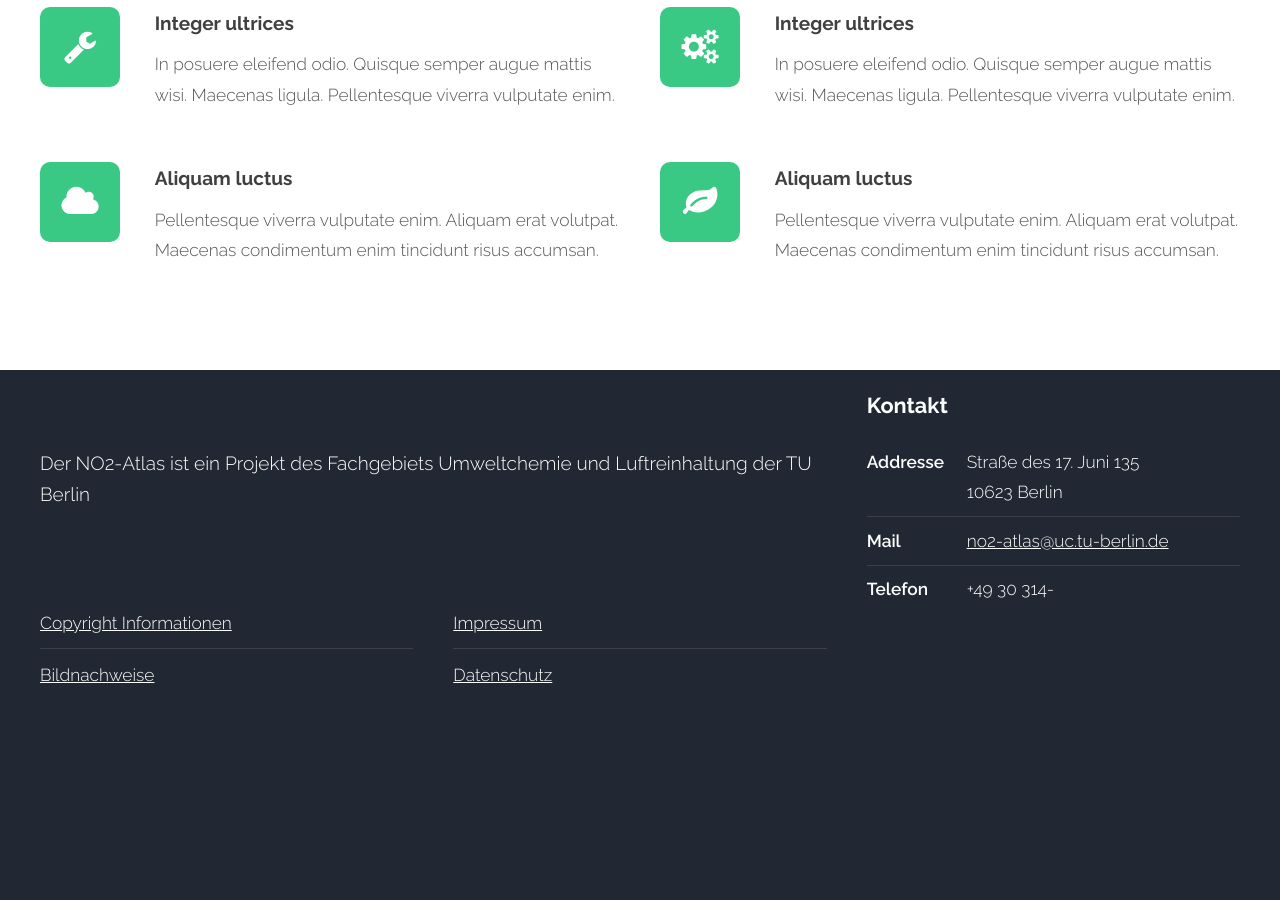
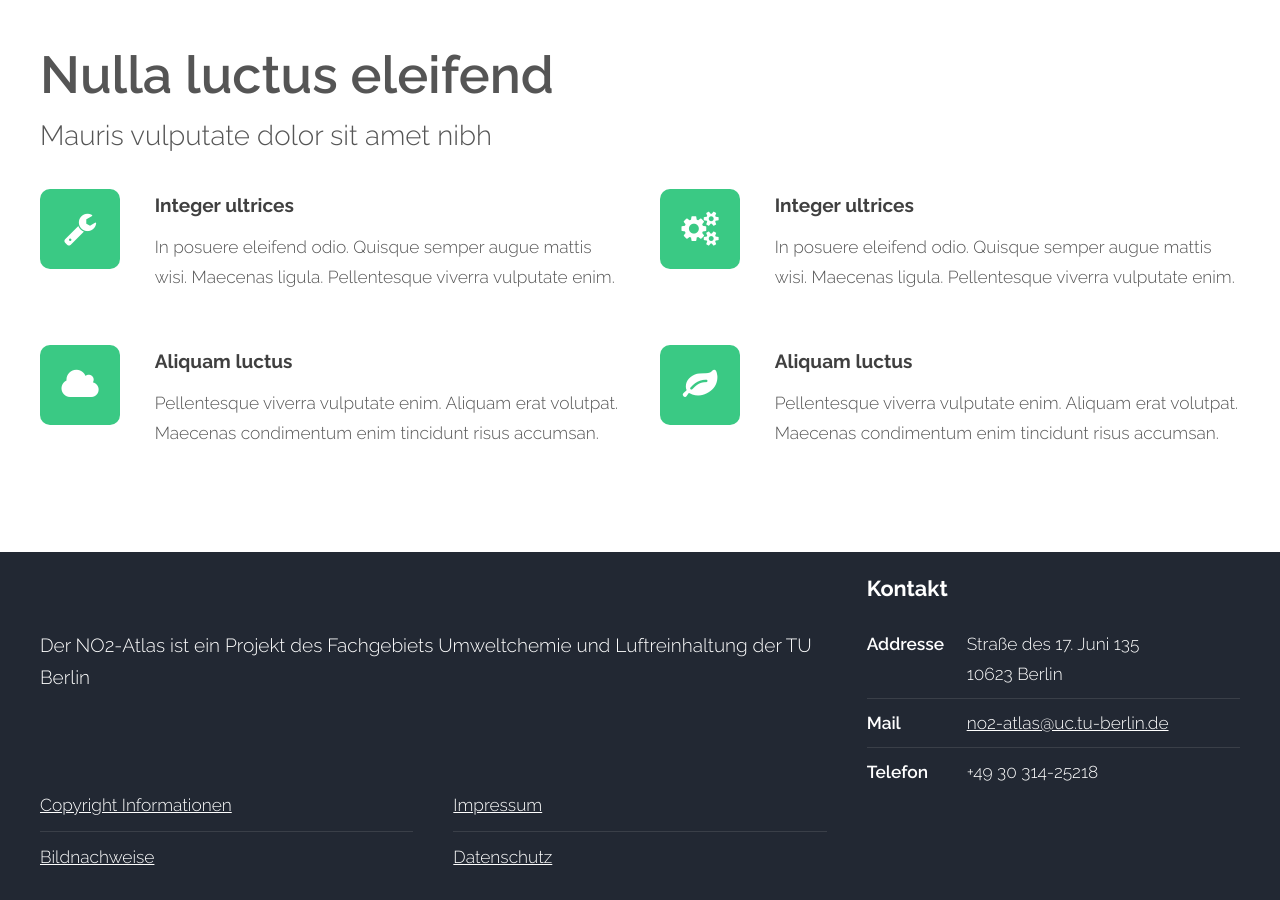
Before and after one commit to Purpurschwarz/no2-atlas, a Jekyll site: the page built from index.html, in a window 1280 px wide and 900 px high, scrolled down 1200 px. Built offline with Jekyll 4.4.1, drawn with Linux system fonts in a browser that asks for light colours; nearby versions of some CDN libraries; library files that are not in the unit come from our copies; the list of posts is cut into pages by our own code; before the commit the page ends 1918 px from its top, so only the background shows below that.

Commit message:
links test

```diff
--- a/_layouts/default.html
+++ b/_layouts/default.html
@@ -73,7 +73,7 @@
 										</li>
 										<li>
 											<span class="phone">Telefon</span>
-											<span>+49 30 314-</span>
+											<span>+49 30 314-25218</span>
 										</li>
 									</ul>
 								</section>
--- a/_layouts/landing.html
+++ b/_layouts/landing.html
@@ -35,15 +35,15 @@
 					</header>
 					<div class="row no-collapse-1">
 						<section class="4u">
-							<a href="#" class="image feature"><img src="{{ site.baseurl }}/assets/images/pic02.jpg" alt=""></a>
+							<a href="#" class="image feature"><img src="assets/images/pic02.jpg" alt=""></a>
 							<p>Nam in massa. Sed vel tellus. Curabitur sem urna, consequat vel, suscipit in, mattis placerat.</p>
 						</section>
 						<section class="4u">
-							<a href="#" class="image feature"><img src="{{ site.baseurl }}/assets/images/pic03.jpg" alt=""></a>
+							<a href="#" class="image feature"><img src="assets/images/pic03.jpg" alt=""></a>
 							<p>Donec ornare neque ac sem. Mauris aliquet. Aliquam sem leo, vulputate sed, convallis. Donec magna.</p>
 						</section>
 						<section class="4u">
-							<a href="#" class="image feature"><img src="{{ site.baseurl }}/assets/images/pic04.jpg" alt=""></a>
+							<a href="#" class="image feature"><img src="assets/images/pic04.jpg" alt=""></a>
 							<p>Curabitur sem urna, consequat vel, suscipit convallis sem leo, mattis placerat, nulla. Sed ac leo.</p>
 						</section>
 
```
